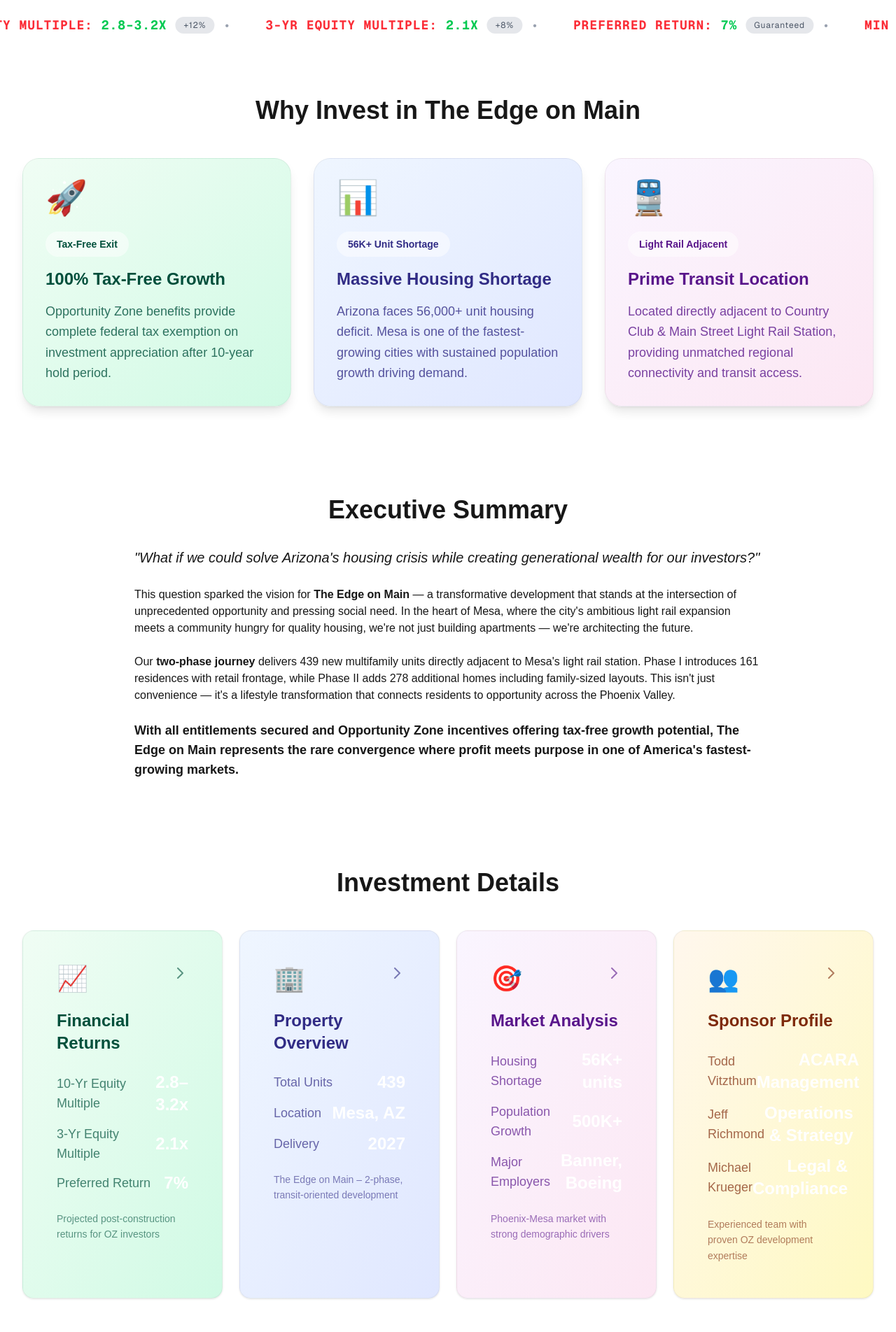
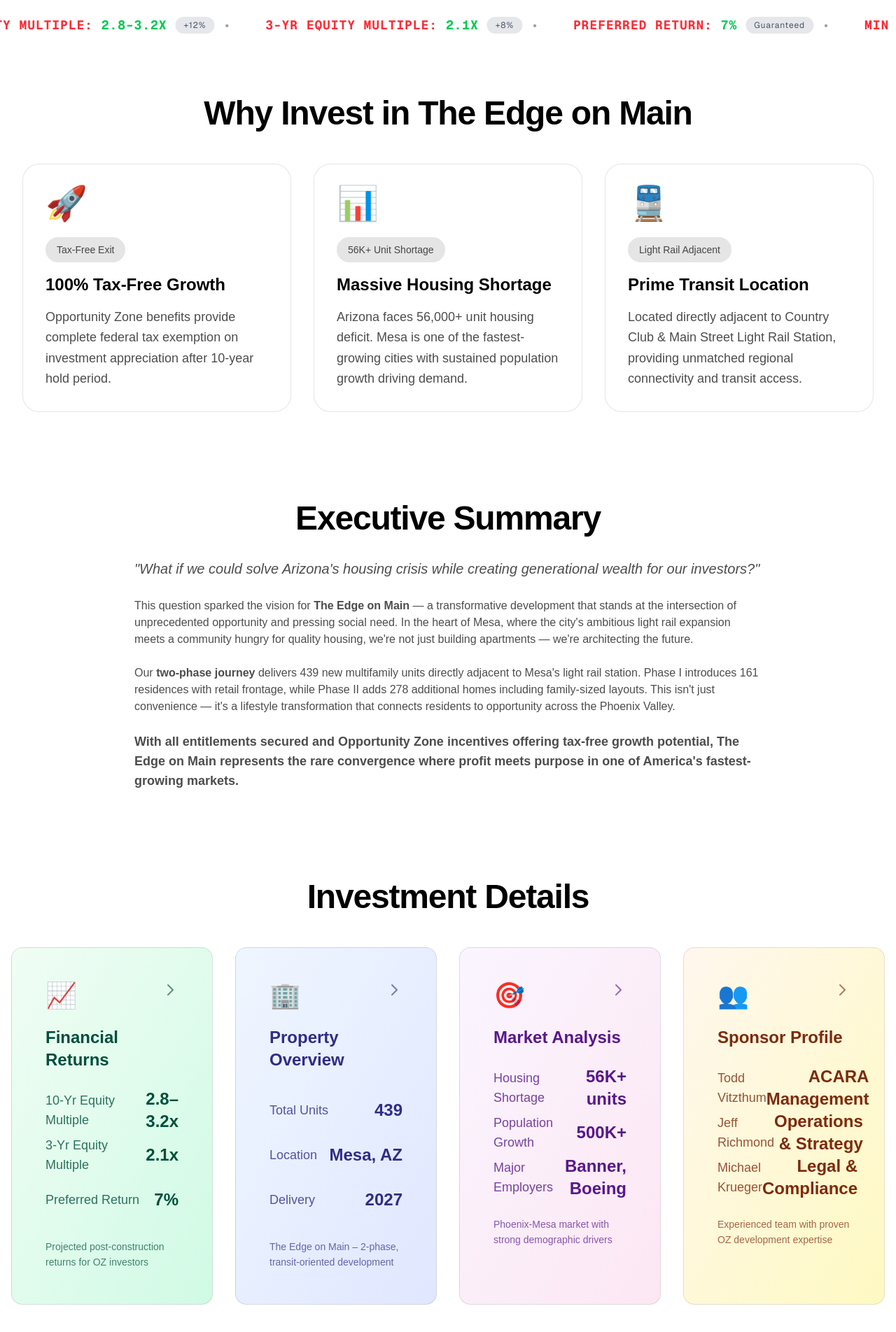
Before and after one commit to paramvora-myacara/oz-dev-dash, a Next.js app: page / in a window 1280 px wide. Shown: the part 402-2306 px from the top of the page at 70% size. Built offline with nearby package versions, Linux system fonts and the light colour scheme.

Commit message:
add color back to cards

```diff
--- a/src/app/page.tsx
+++ b/src/app/page.tsx
@@ -96,13 +96,13 @@ export default function InvestmentDashboard() {
   ];
 
   return (
-    <div className="min-h-screen bg-bg-main dark:bg-black">
+    <div className="min-h-screen bg-white dark:bg-black">
       {/* Header with Title */}
       <header className="absolute top-0 left-0 z-30 p-8">
-        <h1 className="text-3xl md:text-4xl font-bold text-white drop-shadow-lg">
+        <h1 className="text-3xl md:text-4xl font-semibold text-white drop-shadow-lg tracking-tight">
           ACARA Opportunity Zone Fund I LLC
         </h1>
-        <p className="text-lg text-white/90 mt-2 drop-shadow-md">
+        <p className="text-lg text-white/90 mt-2 drop-shadow-md font-light">
           Premium Multifamily Investment Opportunity
         </p>
       </header>
@@ -121,7 +121,7 @@ export default function InvestmentDashboard() {
       </section>
 
       {/* Stock Market Ticker */}
-      <section className="py-6 bg-bg-main dark:bg-black">
+      <section className="py-6 bg-white dark:bg-black">
         <div className="max-w-7xl mx-auto">
           <div className="overflow-hidden">
             <div className="flex animate-scroll">
@@ -143,26 +143,26 @@ export default function InvestmentDashboard() {
       </section>
 
       {/* Three Compelling Reasons Cards */}
-      <section className="py-16 px-8">
+      <section className="py-16 px-8 bg-white dark:bg-black">
         <div className="max-w-7xl mx-auto">
-          <h2 className="text-4xl font-bold text-center mb-12 text-text-primary dark:text-white">
+          <h2 className="text-5xl font-semibold text-center mb-12 text-black dark:text-white tracking-tight">
             Why Invest in The Edge on Main
           </h2>
           <div className="grid grid-cols-1 md:grid-cols-3 gap-8">
             {compellingReasons.map((reason, idx) => (
               <div
                 key={idx}
-                className={`bg-gradient-to-br ${reason.gradient} rounded-3xl p-8 h-full hover:scale-[1.02] transition-transform duration-300 border border-black/5 dark:border-white/5 shadow-lg animate-fadeIn`}
+                className="glass-card bg-white/80 dark:bg-black/20 border border-black/10 dark:border-white/10 rounded-3xl p-8 h-full hover:scale-[1.02] transition-all duration-300 animate-fadeIn"
                 style={{ animationDelay: `${idx * 200}ms` }}
               >
                 <div className="text-5xl mb-6">{reason.icon}</div>
-                <div className={`inline-block px-4 py-2 rounded-full text-sm font-bold ${reason.textColor} bg-white/50 mb-4`}>
+                <div className="inline-block px-4 py-2 rounded-full text-sm font-medium bg-black/10 dark:bg-white/10 text-black/70 dark:text-white/70 mb-4">
                   {reason.highlight}
                 </div>
-                <h3 className={`text-2xl font-bold ${reason.textColor} mb-4`}>
+                <h3 className="text-2xl font-semibold text-black dark:text-white mb-4">
                   {reason.title}
                 </h3>
-                <p className={`${reason.textColor} opacity-80 leading-relaxed text-lg`}>
+                <p className="text-black/70 dark:text-white/70 leading-relaxed text-lg font-light">
                   {reason.description}
                 </p>
               </div>
@@ -172,12 +172,12 @@ export default function InvestmentDashboard() {
       </section>
 
       {/* Executive Summary */}
-      <section className="py-16 px-8 bg-bg-main dark:bg-black">
+      <section className="py-16 px-8 bg-white dark:bg-black">
         <div className="max-w-4xl mx-auto">
-          <h2 className="text-4xl font-bold mb-8 text-text-primary dark:text-white text-center">
+          <h2 className="text-5xl font-semibold mb-8 text-black dark:text-white text-center tracking-tight">
             Executive Summary
           </h2>
-          <div className="prose prose-lg max-w-none text-text-secondary dark:text-gray-300">
+          <div className="prose prose-lg max-w-none text-black/70 dark:text-white/70">
             <p className="text-xl leading-relaxed mb-6 italic">
               "What if we could solve Arizona's housing crisis while creating generational wealth for our investors?"
             </p>
@@ -203,16 +203,16 @@ export default function InvestmentDashboard() {
       </section>
 
       {/* Investment Cards Section */}
-      <section className="py-16 px-8">
-        <div className="max-w-7xl mx-auto">
-          <h2 className="text-4xl font-bold text-center mb-12 text-text-primary dark:text-white">
+      <section className="py-16 px-4 bg-white dark:bg-black">
+        <div className="max-w-8xl mx-auto">
+          <h2 className="text-5xl font-semibold text-center mb-12 text-black dark:text-white tracking-tight">
             Investment Details
           </h2>
-          <div className="grid grid-cols-1 md:grid-cols-2 lg:grid-cols-4 gap-6">
+          <div className="grid grid-cols-1 md:grid-cols-2 lg:grid-cols-4 gap-8">
             {investmentCards.map((card, idx) => (
               <Link key={card.id} href={`/details/${card.id}`}>
                 <div
-                  className={`bg-gradient-to-br ${card.gradient} rounded-2xl p-10 lg:p-12 h-full min-h-[320px] hover:scale-[1.03] transition-transform duration-300 cursor-pointer border border-black/5 dark:border-white/5 shadow-sm hover:shadow-lg animate-fadeIn`}
+                  className={`glass-card bg-gradient-to-br ${card.gradient} border border-black/10 dark:border-white/10 rounded-2xl p-10 lg:p-12 h-full min-h-[320px] hover:scale-[1.03] transition-all duration-300 cursor-pointer animate-fadeIn`}
                   style={{ animationDelay: `${idx * 100}ms` }}
                 >
                   <div className="flex items-start justify-between mb-6">
@@ -231,20 +231,20 @@ export default function InvestmentDashboard() {
                     {card.title}
                   </h3>
 
-                  <div className="space-y-3 mb-6">
+                  <div className="space-y-0 mb-6">
                     {card.keyMetrics.map((metric, metricIdx) => (
-                      <div key={metricIdx} className="flex justify-between items-center">
-                        <span className={`text-lg ${card.textColor} opacity-70`}>
+                      <div key={metricIdx} className="flex justify-between items-center h-16">
+                        <span className={`text-lg font-medium ${card.textColor} opacity-80`}>
                           {metric.label}
                         </span>
-                        <span className="text-2xl font-bold text-white text-right">
+                        <span className={`text-2xl font-semibold ${card.textColor} text-right`}>
                           {metric.value}
                         </span>
                       </div>
                     ))}
                   </div>
 
-                  <p className={`text-sm ${card.textColor} opacity-60 leading-relaxed`}>
+                  <p className={`text-sm leading-relaxed font-light ${card.textColor} opacity-70`}>
                     {card.summary}
                   </p>
                 </div>
```
